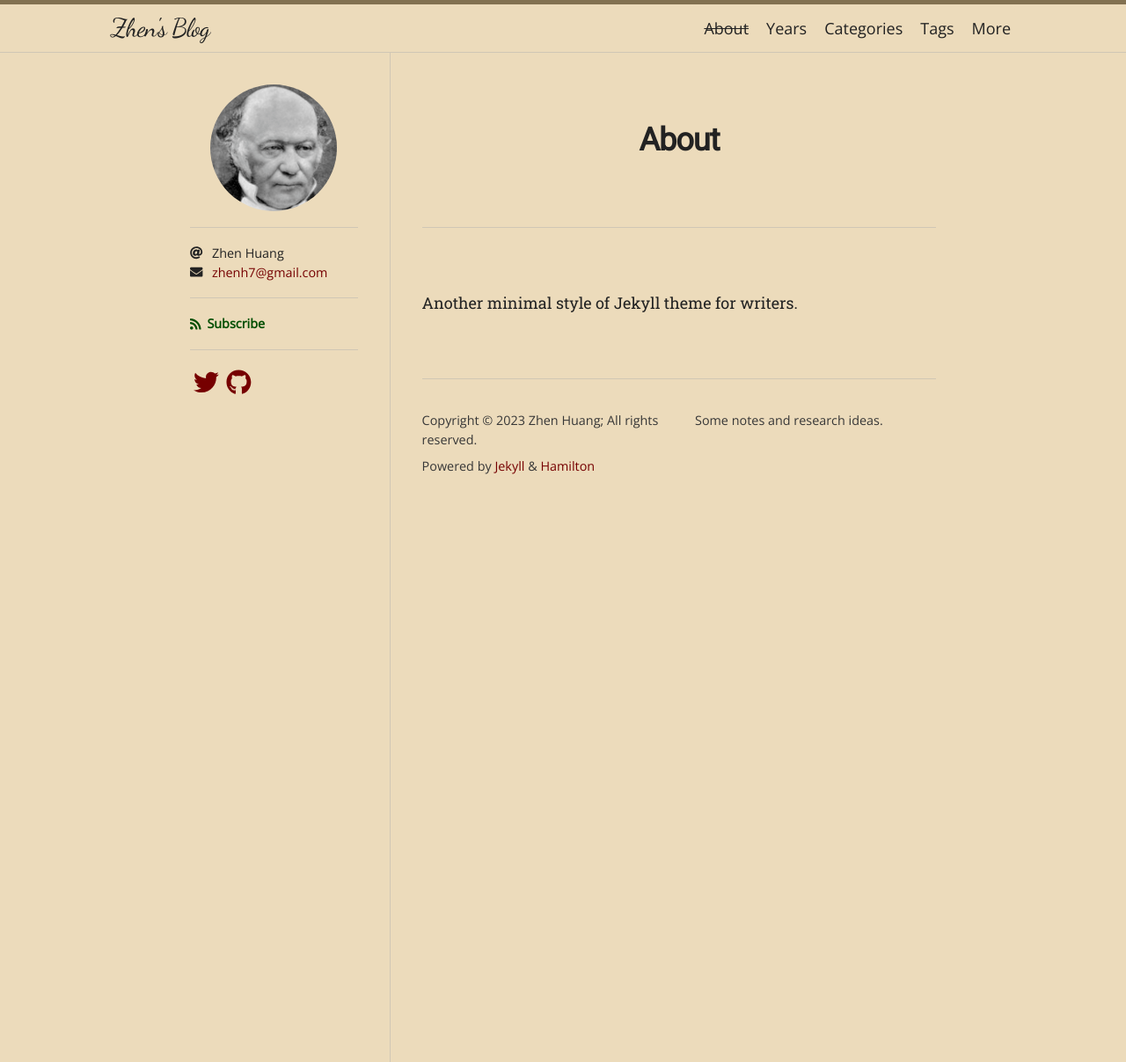
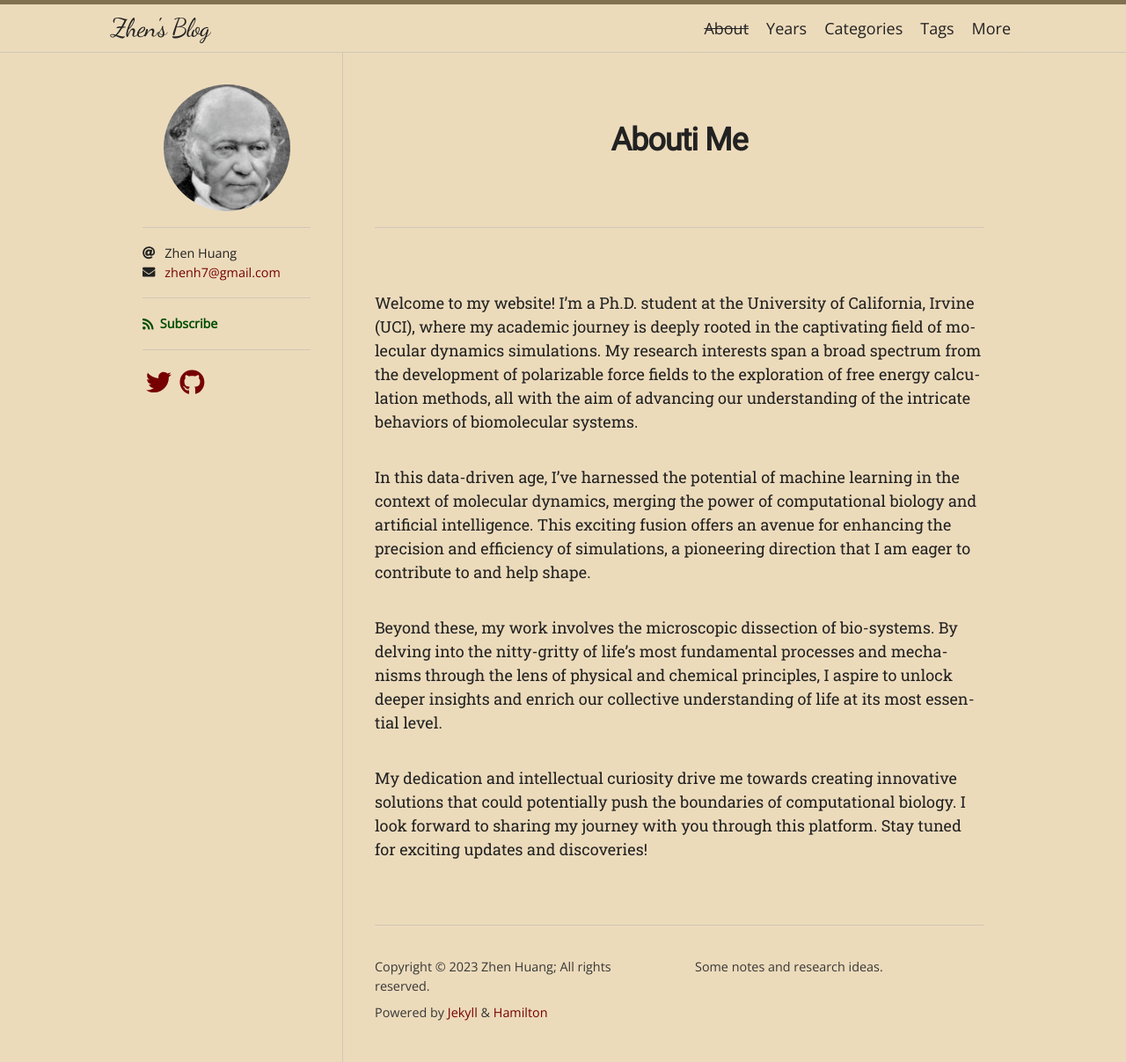
Before and after one commit to larryhuang98/larryhuang98.github.io, a Jekyll site: the page built from about.md, in a window 1280 px wide. Shown: the whole page at 88% size. Built offline with Jekyll 4.4.1, drawn with Linux system fonts in a browser that asks for light colours; nearby versions of some CDN libraries; some web fonts are replaced.

Commit message:
Change some information

```diff
--- a/about.md
+++ b/about.md
@@ -1,7 +1,15 @@
 ---
 layout: page
-title: About
+title: Abouti Me
 permalink: /about/
 ---
+Welcome to my website! I'm a Ph.D. student at the University of California, Irvine (UCI), where my academic journey is deeply rooted in the captivating field of molecular dynamics simulations. My research interests span a broad spectrum from the development of polarizable force fields to the exploration of free energy calculation methods, all with the aim of advancing our understanding of the intricate behaviors of biomolecular systems.
 
-Another minimal style of Jekyll theme for writers.
+
+In this data-driven age, I've harnessed the potential of machine learning in the context of molecular dynamics, merging the power of computational biology and artificial intelligence. This exciting fusion offers an avenue for enhancing the precision and efficiency of simulations, a pioneering direction that I am eager to contribute to and help shape.
+
+
+Beyond these, my work involves the microscopic dissection of bio-systems. By delving into the nitty-gritty of life's most fundamental processes and mechanisms through the lens of physical and chemical principles, I aspire to unlock deeper insights and enrich our collective understanding of life at its most essential level.
+
+
+My dedication and intellectual curiosity drive me towards creating innovative solutions that could potentially push the boundaries of computational biology. I look forward to sharing my journey with you through this platform. Stay tuned for exciting updates and discoveries!
```
Also changed, not shown: _config.yml (+4 -5 lines), docs.md (+1 -1 lines), faq.md (+1 -1 lines).
